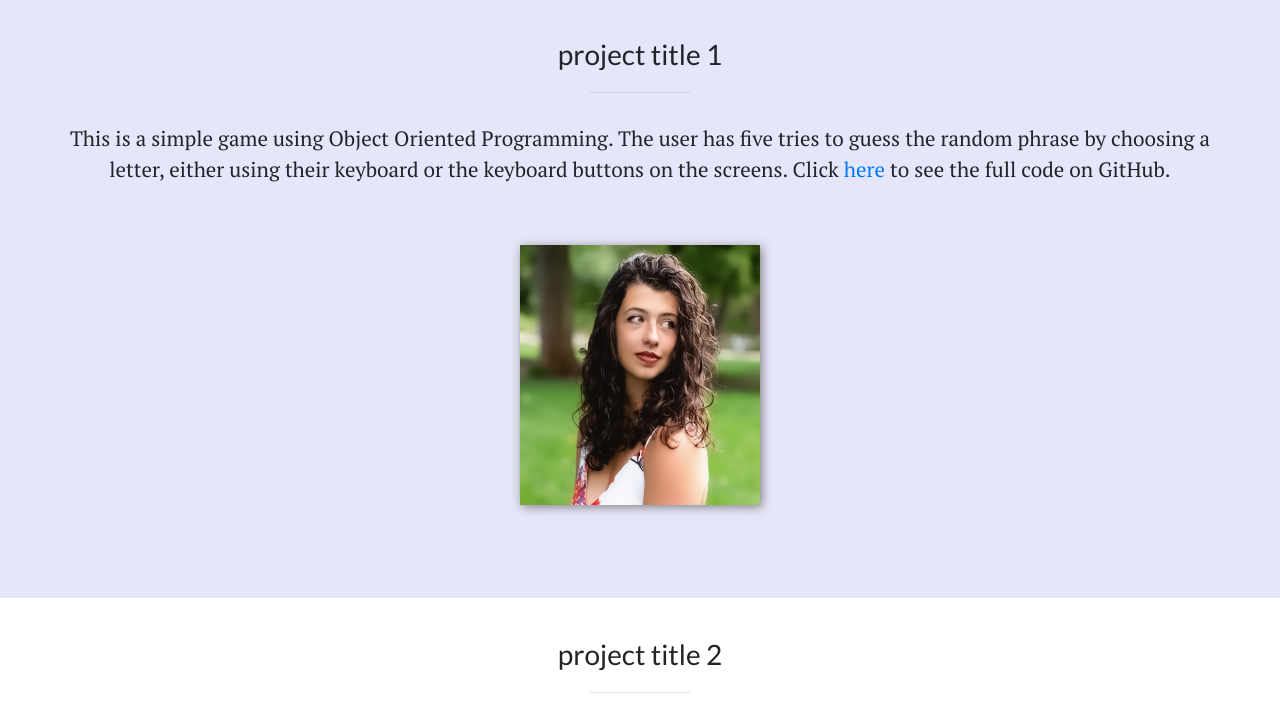
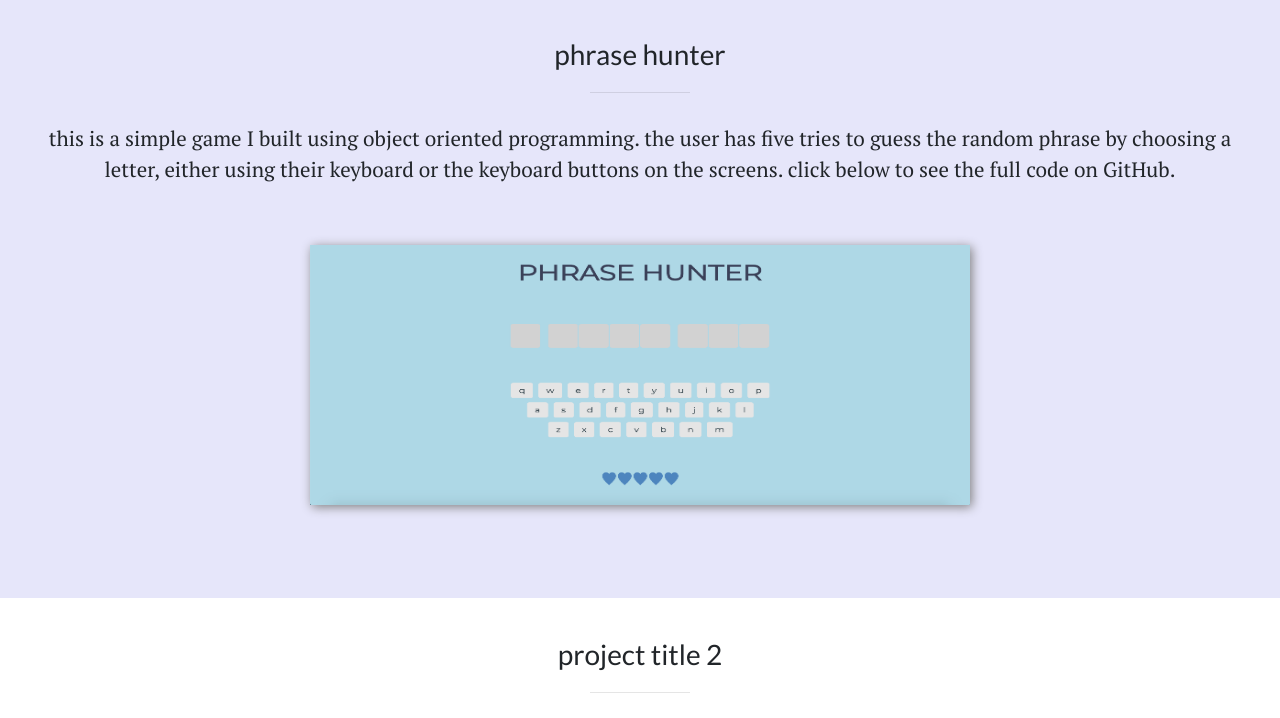
Before and after one commit to stephanoulaa/portfolio-2020, a website: page index.html in a window 1280 px wide. Shown: the part 1122-1840 px from the top of the page. Drawn offline with nearby package versions, Linux system fonts and the light colour scheme.

Commit message:
added in proj1

```diff
--- a/index.html
+++ b/index.html
@@ -46,9 +46,9 @@
     </section>
 
     <section class="portfolio" id="project1">
-      <h3>project title 1</h3><hr class="underline">
-      <p>This is a simple game using Object Oriented Programming. The user has five tries to guess the random phrase by choosing a letter, either using their keyboard or the keyboard buttons on the screens. Click <a href="https://github.com/stephanoulaa/OOP_unit4" target="_blank" id="oop_link">here</a> to see the full code on GitHub.</p>
-      <a href="#" target="_blank"><img class="project1-img" src="images/c-rose.jpg" width="600px" height="auto"></a>
+      <h3>phrase hunter</h3><hr class="underline">
+      <p>this is a simple game I built using object oriented programming. the user has five tries to guess the random phrase by choosing a letter, either using their keyboard or the keyboard buttons on the screens. click below to see the full code on GitHub.</p>
+      <a href="https://github.com/stephanoulaa/OOP_unit4" target="_blank"><img class="project1-img" src="images/oop_game.png" width="600px" height="auto"></a>
     </section>
 
     <section class="portfolio" id="project2">
@@ -63,11 +63,13 @@
       <a href="#" target="_blank"><img class="project3-img" src="images/c-rose.jpg" width="600px" height="auto"></a>
     </section>
 
+<!--
     <section class="portfolio" id="project4">
       <h3>Music Website</h3><hr class="underline">
       <p>description</p>
       <a href="#" target="_blank"><img class="project4-img" src="images/c-rose.jpg" width="600px" height="auto"></a>
     </section>
+-->
 
     <section class="portfolio" id="project5">
       <h3>Local Store Site</h3><hr class="underline">
--- a/style.css
+++ b/style.css
@@ -197,8 +197,9 @@ nav ul li a:hover {
     background-color: lavender;
 }
 
-#oop_link {
-    text-decoration: none;
+.portfolio .project1-img {
+    height: 50%;
+    width: 55%;
 }
 
 .portfolio .project2-img {
```
Also changed, not shown: images/oop_game.png (added), 2 other files.
